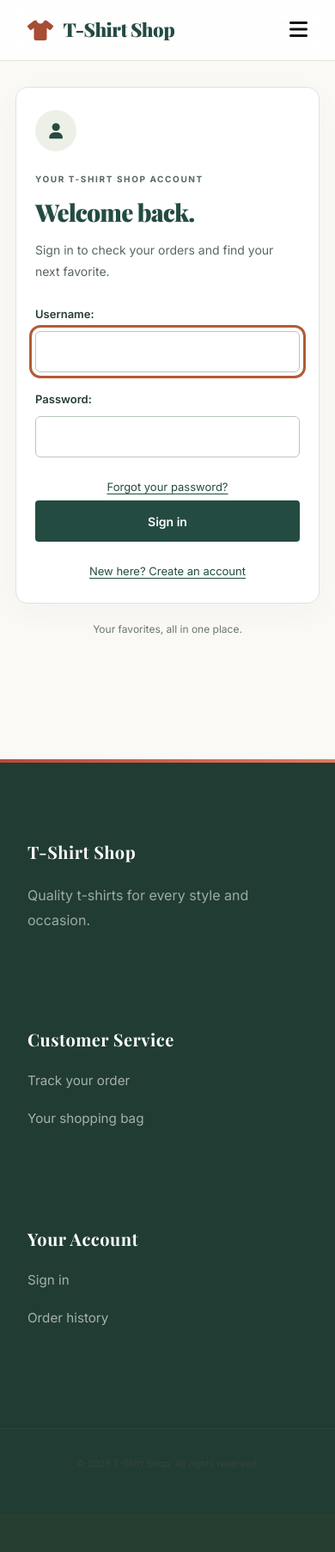
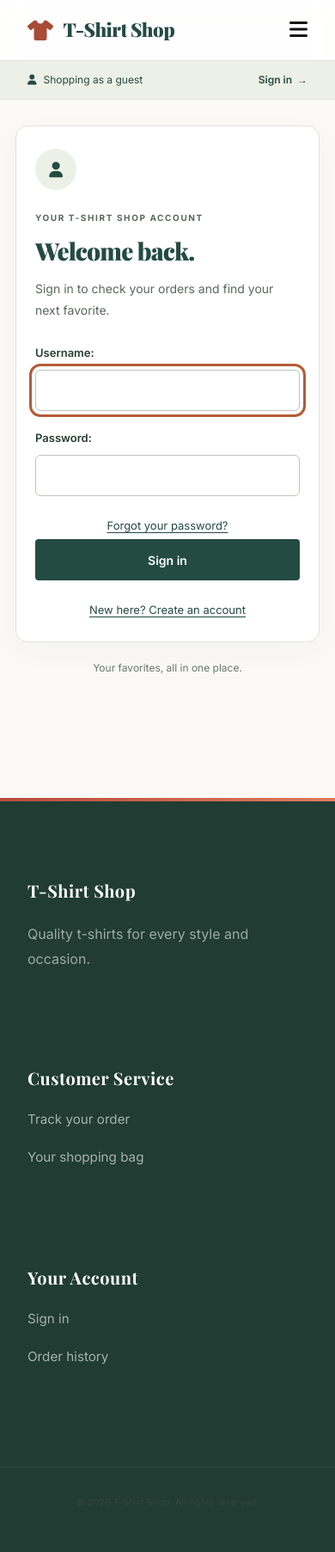
Before and after one commit to dmero/tshirt-web, a Django app: page /accounts/login/ in a window 390 px wide. Shown: the whole page at 86% size. Before the commit the page ends 1706 px from the top, so only its background shows below. Run offline with Django 5.2, Linux system fonts and the light colour scheme; data that the repository does not hold is empty; parts of the project's set-up code (start-up, migrations or seed data) failed here and were passed over.

Commit message:
Show account sign-in status outside mobile navigation

```diff
--- a/shop/templates/shop/base.html
+++ b/shop/templates/shop/base.html
@@ -15,7 +15,7 @@
     <link href="{% static 'css/style.css' %}?v=5.1" rel="stylesheet">
     <link href="{% static 'css/storefront.css' %}?v=3" rel="stylesheet">
 {% block extra_head %}{% endblock %}
-    <link href="{% static 'css/pages.css' %}?v=4" rel="stylesheet">
+    <link href="{% static 'css/pages.css' %}?v=5" rel="stylesheet">
 </head>
 <body>
     <a href="#main-content" class="skip-link">Skip to content</a>
@@ -41,7 +41,6 @@
                         {% csrf_token %}
                         <button type="submit" class="nav-link logout-btn">Logout</button>
                     </form>
-                    <span class="nav-link">Hello, {{ user.first_name|default:user.username }}</span>
                 {% else %}
                     <a href="{% url 'shop:guest_order_lookup' %}" class="nav-link">Track Order</a>
                     <a href="{% url 'login' %}" class="nav-link">Sign in</a>
@@ -53,6 +52,17 @@
                     <i class="fas fa-shopping-cart"></i>
                     <span class="cart-count" id="cart-count">0</span>
                 </button>
+            </div>
+        </div>
+        <div class="account-status-bar">
+            <div class="container account-status-content">
+                {% if user.is_authenticated %}
+                    <span class="account-status-label"><i class="fas fa-user-check" aria-hidden="true"></i><span>Signed in as <strong>{{ user.first_name|default:user.username }}</strong></span></span>
+                    <a href="{% url 'shop:my_orders' %}">My orders <span aria-hidden="true">&rarr;</span></a>
+                {% else %}
+                    <span class="account-status-label"><i class="fas fa-user" aria-hidden="true"></i><span>Shopping as a guest</span></span>
+                    <a href="{% url 'login' %}">Sign in <span aria-hidden="true">&rarr;</span></a>
+                {% endif %}
             </div>
         </div>
     </nav>
@@ -120,7 +130,14 @@
             </div>
             <div class="footer-section">
                 <h4>Your Account</h4>
-                <a href="{% url 'login' %}">Sign in</a>
+                {% if user.is_authenticated %}
+                    <form method="post" action="{% url 'logout' %}">
+                        {% csrf_token %}
+                        <button type="submit" class="footer-signout">Sign out</button>
+                    </form>
+                {% else %}
+                    <a href="{% url 'login' %}">Sign in</a>
+                {% endif %}
                 <a href="{% url 'shop:my_orders' %}">Order history</a>
             </div>
         </div>
--- a/static/css/pages.css
+++ b/static/css/pages.css
@@ -62,6 +62,12 @@ button:disabled { cursor: not-allowed; opacity: .6; }
 .messages { max-width: 1180px; margin: 20px auto 0; padding: 0 20px; }
 .alert { border-radius: 8px; font-size: 14px; }
 .nav-menu .logout-btn { border: 0; background: transparent; font: inherit; padding: 10px 0; color: var(--shop-ink); cursor: pointer; }
+.account-status-bar { background: #edf0e7; border-top: 1px solid var(--shop-border); }
+.account-status-content { display: flex; align-items: center; justify-content: space-between; gap: 16px; min-height: 44px; font: 12px/1.5 Inter, sans-serif; color: var(--shop-ink); }
+.account-status-label { display: flex; align-items: center; gap: 8px; min-width: 0; }
+.account-status-label span { overflow-wrap: anywhere; }
+.account-status-content > a { display: inline-flex; align-items: center; gap: 6px; flex-shrink: 0; min-height: 44px; color: var(--shop-ink); font-weight: 600; }
+.footer-signout { border: 0; background: none; color: inherit; padding: 0; min-height: 44px; font: inherit; cursor: pointer; }
 .product-info-section { padding: 26px; }
 .product-image-wrapper { padding: 24px; }
 .product-main-image { display: block; width: 100%; max-height: 480px; object-fit: contain; }
```
